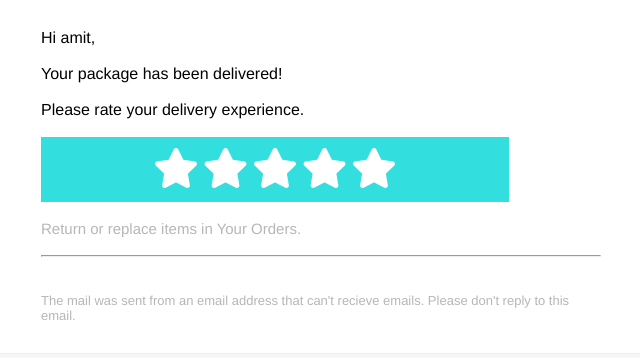
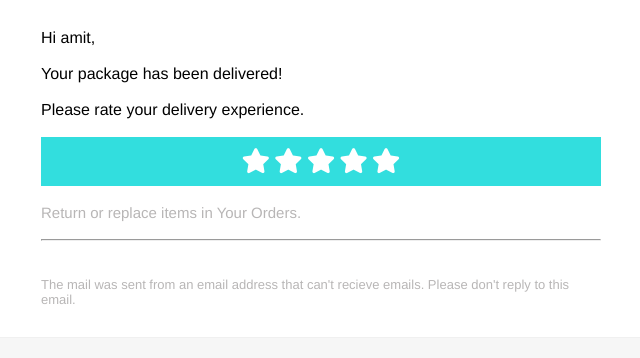
Before and after one commit to anujkumar09062001/dc, a plain HTML site: page index.html in a window 1280 px wide. Shown: the part 360-718 px from the top of the page, without its empty margins (319-959 px from the left). Drawn offline with Linux system fonts and the light colour scheme.

Commit message:
Update index.html

```diff
--- a/index.html
+++ b/index.html
@@ -49,7 +49,7 @@
             padding: 10px;
         }
         .rating span {
-            font-size: 40px;
+            font-size: 25px;
             color: white;
         }
     </style>
@@ -64,7 +64,7 @@
             <p>Hi amit,</p> <br>
             <p>Your package has been delivered!</p> <br>
             <p>Please rate your delivery experience.</p> <br>
-            <div class="rating" style="background-color: #32dede;text-align:center;width:80%;">
+            <div class="rating" style="background-color: #32dede;text-align:center;">
                 <span><i class="fa fa-star"></i></span>
                 <span><i class="fa fa-star"></i></span>
                 <span><i class="fa fa-star"></i></span>
```
